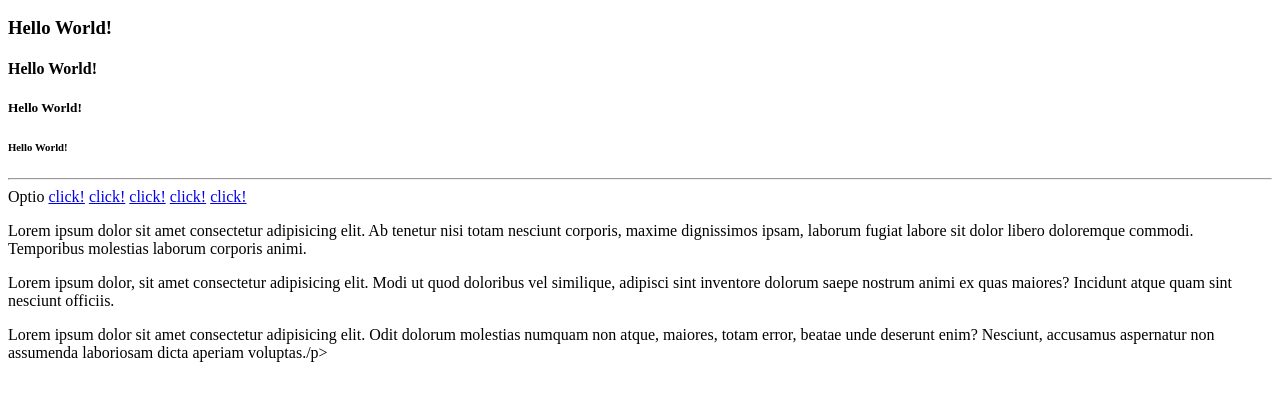
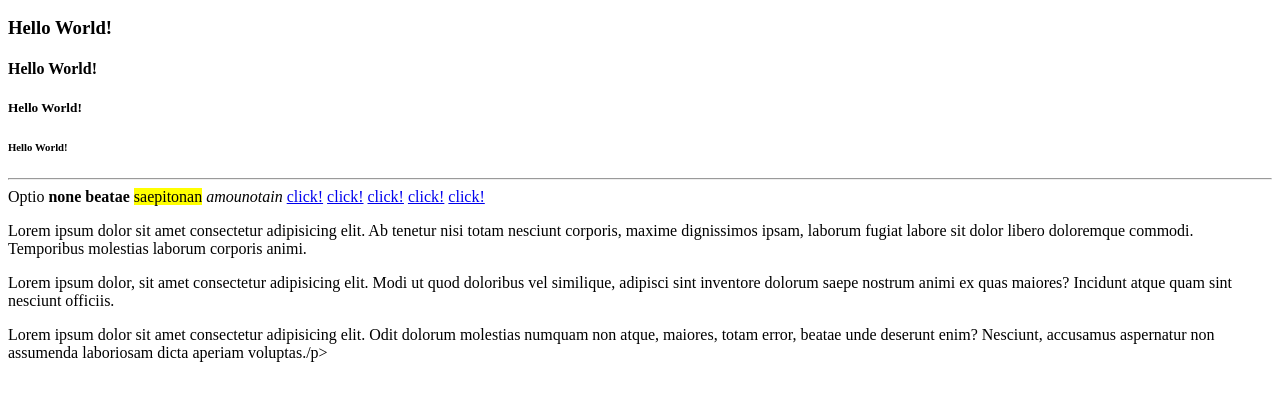
Before and after one commit to kimtothechang/likelion, a plain HTML site: page 004.html in a window 1280 px wide. Shown: the part 110-510 px from the top of the page. Drawn offline with Linux system fonts and the light colour scheme.

Commit message:
UPDATE 004.html

```diff
--- a/004.html
+++ b/004.html
@@ -14,7 +14,8 @@
     <h5>Hello World!</h5>
     <h6>Hello World!</h6>
     <hr />
-    Optio
+    Optio <b>none</b> <strong>beatae</strong> <mark>saepitonan</mark>
+    <em>amounotain</em>
     <a href="https://www.naver.com">click!</a>
     <a href="https://www.naver.com" target="_blank">click!</a>
     <a href="./index.html">click!</a>
```
